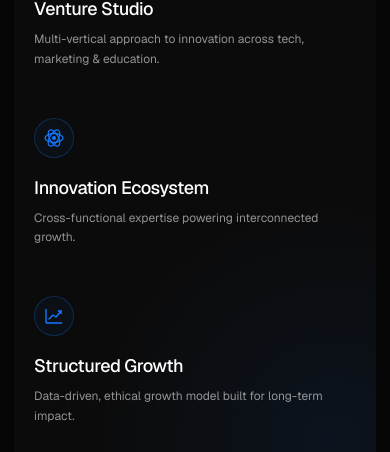
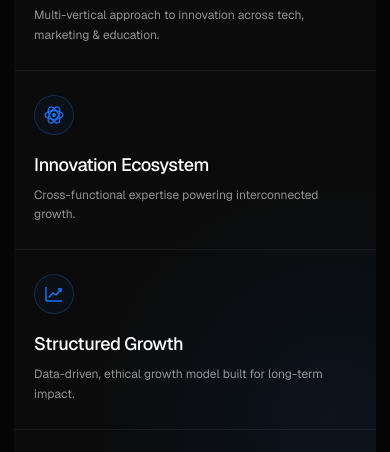
Before and after one commit to amnas-cubixmet/cubixmet, a Next.js app: page / in a window 390 px wide. Shown: the part 1100-1552 px from the top of the page. Built offline with nearby package versions, Linux system fonts and the light colour scheme.

Commit message:
style: animate About cards on scroll and respect reduced-motion preferences

```diff
--- a/app/globals.css
+++ b/app/globals.css
@@ -417,6 +417,47 @@ a {
 }
 
 
+/* About section: entrance animation with an accessible static fallback. */
+@media (max-width: 767px) {
+  .about-mobile-section {
+    padding-top: 3.5rem;
+    padding-bottom: 4rem;
+  }
+}
+
+@media (max-width: 639px) {
+  .about-pillar + .about-pillar {
+    border-top: 1px solid rgba(255, 255, 255, 0.055);
+  }
+}
+
+@media (prefers-reduced-motion: no-preference) {
+  .about-motion-ready .about-reveal {
+    opacity: 0;
+    transform: translate3d(0, 26px, 0) scale(0.985);
+    filter: blur(3px);
+    transition:
+      opacity 650ms cubic-bezier(0.22, 1, 0.36, 1),
+      transform 720ms cubic-bezier(0.22, 1, 0.36, 1),
+      filter 650ms ease;
+  }
+
+  .about-motion-ready .about-reveal.is-about-visible {
+    opacity: 1;
+    transform: translate3d(0, 0, 0) scale(1);
+    filter: none;
+  }
+}
+
+@media (prefers-reduced-motion: reduce) {
+  .about-motion-ready .about-reveal {
+    opacity: 1;
+    transform: none;
+    filter: none;
+    transition: none;
+  }
+}
+
 /* Scroll-triggered component/card motion */
 .scroll-card {
   opacity: 0;
```
